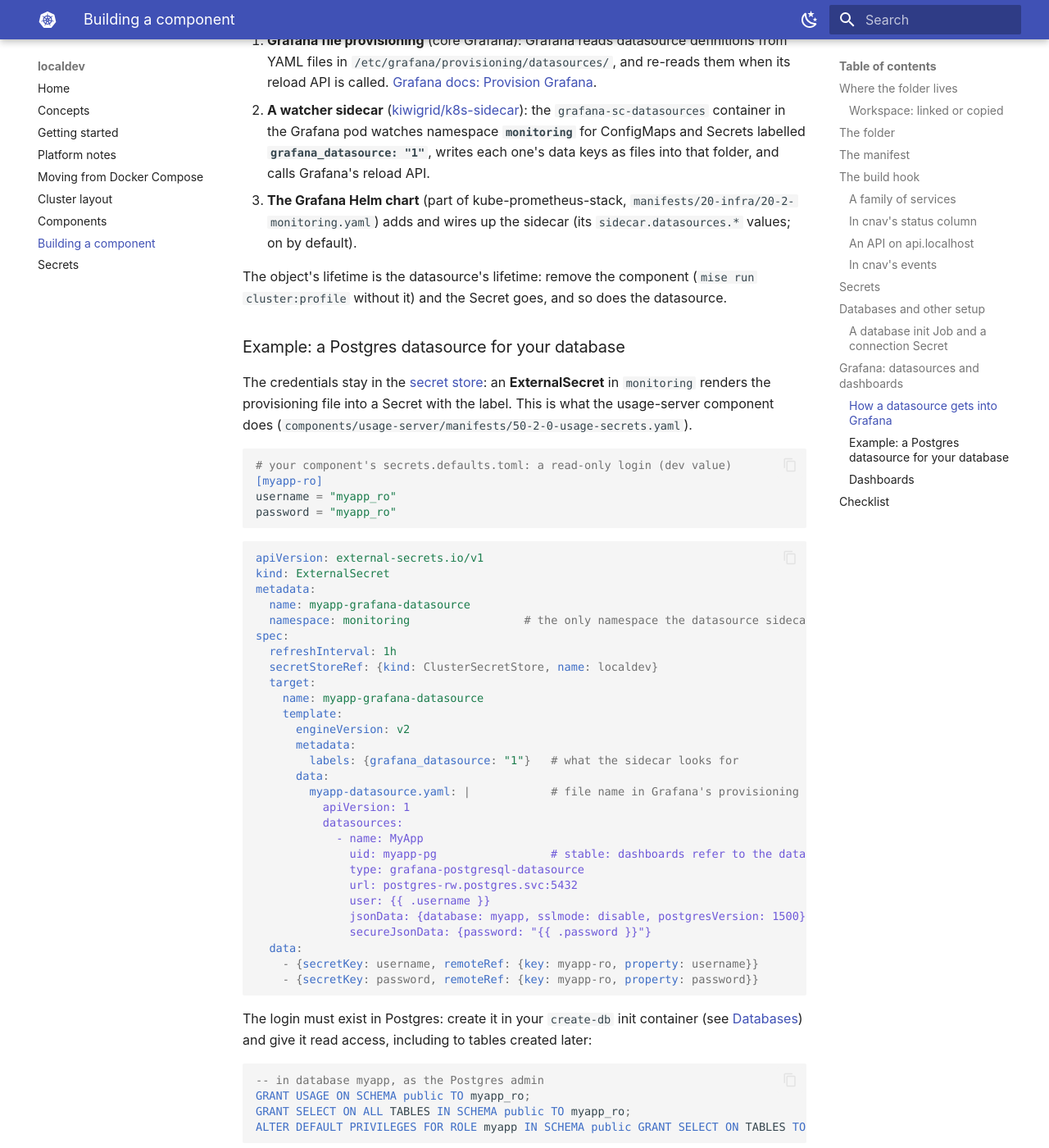
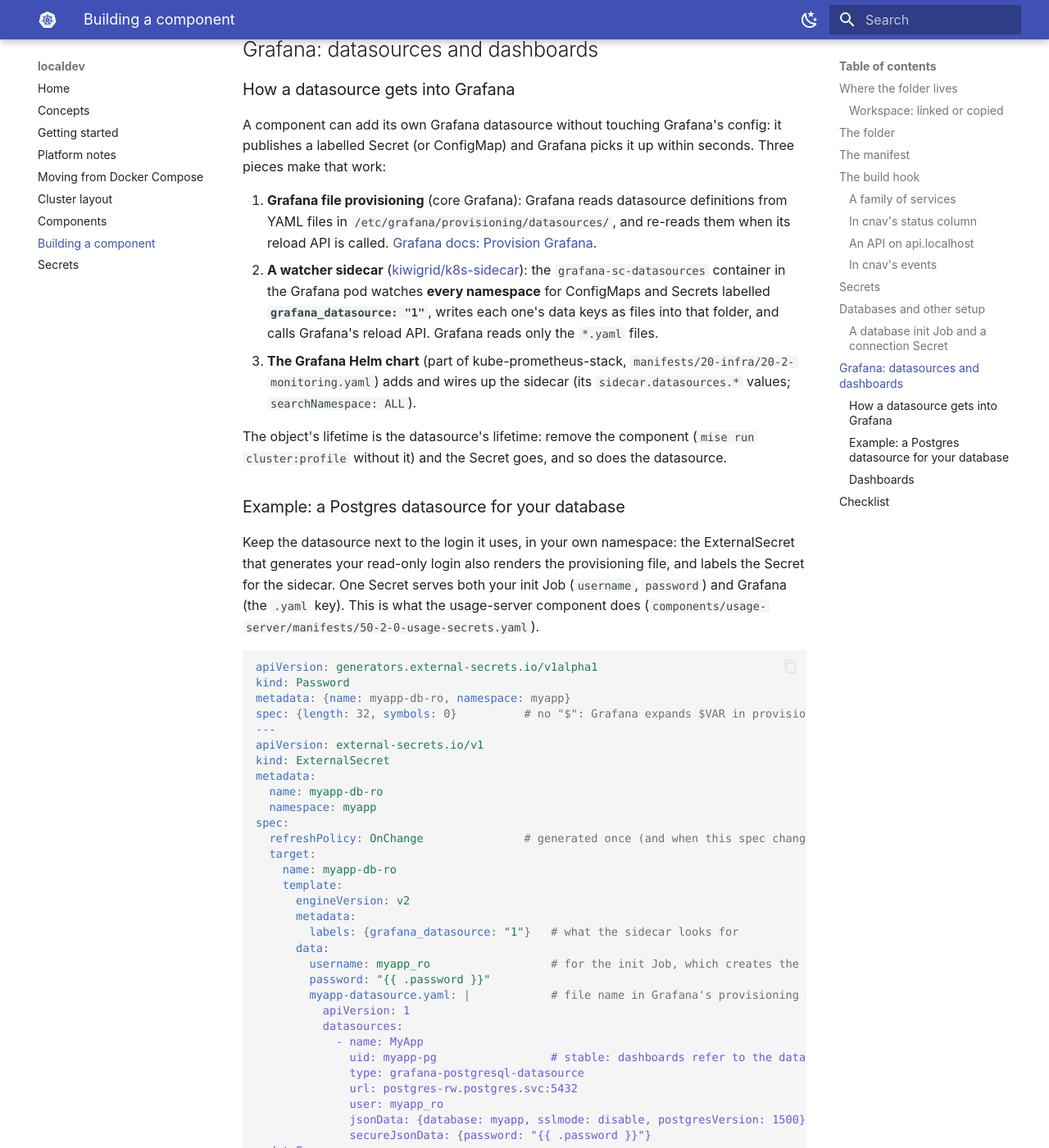
Before and after one commit to bemowski/localdev, an MkDocs documentation site: the page built from docs/content/building-a-component.md, in a window 1280 px wide and 1400 px high, scrolled down 6554 px. Shown: the whole window at 82% size. Built offline with MkDocs 1.6.1 and Material for MkDocs 9.7.7, drawn with Linux system fonts in a browser that asks for light colours; some of the changed text lies outside the part shown.

Commit message:
local secrets

````diff
--- a/docs/content/building-a-component.md
+++ b/docs/content/building-a-component.md
@@ -260,6 +260,10 @@
 (in its own file), keep the values in your gitignored `secrets.store.toml` (fixed dev values can go in
 your component's `secrets.defaults.toml`), and annotate the Deployment for Reloader. See [Secrets](secrets.md).
 
+That is for secrets that come from **outside** your app: an API key, an OAuth client, the Postgres admin
+login. Secrets your app only shares with itself, such as its own database logins, need no store entry:
+generate them in the cluster ([Secrets your app makes itself](secrets.md#secrets-your-app-makes-itself)).
+
 ## Databases and other setup
 
 Postgres runs in namespace `postgres` with fixed local credentials (`app` / `localdev`); from a component,
@@ -290,12 +294,16 @@
 - **The Deployment reads one Secret**, `<name>-db-app`, with the keys of CloudNativePG's application
   secret: `host`, `port`, `dbname`, `username`, `password`, `uri`. It retries until the database
   answers. It holds no admin login and doesn't know who provisioned the database.
-- **In localdev, ExternalSecrets build that Secret** from your `secrets.defaults.toml` entry, adding
-  host, port and database name in a template. A second ExternalSecret, read only by the Job, carries
-  the Postgres admin login (store entry `postgres-app`).
-- **A Job in its own manifest file** creates the role and database idempotently. k3s runs it when the
-  file is first applied, and replaces and re-runs it when its spec changes. It doesn't recreate a
-  deleted Job, so give your component a task that deletes and re-applies it.
+- **An ExternalSecret generates that Secret**: an ESO `Password` generator makes the password once,
+  and a template adds the user, host, port and database name. No store entry, and the password never
+  leaves the cluster ([Secrets your app makes itself](secrets.md#secrets-your-app-makes-itself)).
+  A second ExternalSecret, read only by the Job, carries the Postgres admin login (store entry
+  `postgres-app`): the one secret that really comes from outside.
+- **A Job in its own manifest file** creates the role and database idempotently, and **sets the role's
+  password from the Secret on every run** (`ALTER ROLE ... PASSWORD`), so a regenerated password is put
+  right by the next run. k3s runs it when the file is first applied, and replaces and re-runs it when
+  its spec changes. It doesn't recreate a deleted Job, so give your component a task that deletes and
+  re-applies it (usage-server: `mise run db-init`).
 - **Elsewhere, that file is swapped**, for example for a CloudNativePG Cluster named `<name>-db`,
   whose generated secret is `<name>-db-app`. The Deployment doesn't change.
 
@@ -315,44 +323,45 @@
    in `/etc/grafana/provisioning/datasources/`, and re-reads them when its reload API is called.
    [Grafana docs: Provision Grafana](https://grafana.com/docs/grafana/latest/administration/provisioning/#data-sources).
 2. **A watcher sidecar** ([kiwigrid/k8s-sidecar](https://github.com/kiwigrid/k8s-sidecar)): the
-   `grafana-sc-datasources` container in the Grafana pod watches namespace **`monitoring`** for
+   `grafana-sc-datasources` container in the Grafana pod watches **every namespace** for
    ConfigMaps and Secrets labelled **`grafana_datasource: "1"`**, writes each one's data keys as files
-   into that folder, and calls Grafana's reload API.
+   into that folder, and calls Grafana's reload API. Grafana reads only the `*.yaml` files.
 3. **The Grafana Helm chart** (part of kube-prometheus-stack, `manifests/20-infra/20-2-monitoring.yaml`)
-   adds and wires up the sidecar (its `sidecar.datasources.*` values; on by default).
+   adds and wires up the sidecar (its `sidecar.datasources.*` values; `searchNamespace: ALL`).
 
 The object's lifetime is the datasource's lifetime: remove the component (`mise run cluster:profile`
 without it) and the Secret goes, and so does the datasource.
 
 ### Example: a Postgres datasource for your database
 
-The credentials stay in the [secret store](secrets.md): an **ExternalSecret** in `monitoring`
-renders the provisioning file into a Secret with the label. This is what the usage-server component does
+Keep the datasource next to the login it uses, in your own namespace: the ExternalSecret that
+generates your read-only login also renders the provisioning file, and labels the Secret for the
+sidecar. One Secret serves both your init Job (`username`, `password`) and Grafana (the `.yaml` key).
+This is what the usage-server component does
 (`components/usage-server/manifests/50-2-0-usage-secrets.yaml`).
 
-```toml
-# your component's secrets.defaults.toml: a read-only login (dev value)
-[myapp-ro]
-username = "myapp_ro"
-password = "myapp_ro"
-```
-
 ```yaml
+apiVersion: generators.external-secrets.io/v1alpha1
+kind: Password
+metadata: {name: myapp-db-ro, namespace: myapp}
+spec: {length: 32, symbols: 0}          # no "$": Grafana expands $VAR in provisioning files
+---
 apiVersion: external-secrets.io/v1
 kind: ExternalSecret
 metadata:
-  name: myapp-grafana-datasource
-  namespace: monitoring                 # the only namespace the datasource sidecar watches
+  name: myapp-db-ro
+  namespace: myapp
 spec:
-  refreshInterval: 1h
-  secretStoreRef: {kind: ClusterSecretStore, name: localdev}
+  refreshPolicy: OnChange               # generated once (and when this spec changes), never rotated
   target:
-    name: myapp-grafana-datasource
+    name: myapp-db-ro
     template:
       engineVersion: v2
       metadata:
         labels: {grafana_datasource: "1"}   # what the sidecar looks for
       data:
+        username: myapp_ro                  # for the init Job, which creates the login
+        password: "{{ .password }}"
         myapp-datasource.yaml: |            # file name in Grafana's provisioning folder: keep it unique
           apiVersion: 1
           datasources:
@@ -360,16 +369,17 @@
               uid: myapp-pg                 # stable: dashboards refer to the datasource by uid
               type: grafana-postgresql-datasource
               url: postgres-rw.postgres.svc:5432
-              user: {{ .username }}
+              user: myapp_ro
               jsonData: {database: myapp, sslmode: disable, postgresVersion: 1500}
               secureJsonData: {password: "{{ .password }}"}
-  data:
-    - {secretKey: username, remoteRef: {key: myapp-ro, property: username}}
-    - {secretKey: password, remoteRef: {key: myapp-ro, property: password}}
+  dataFrom:
+    - sourceRef:
+        generatorRef: {apiVersion: generators.external-secrets.io/v1alpha1, kind: Password, name: myapp-db-ro}
 ```
 
-The login must exist in Postgres: create it in your `create-db` init container (see
-[Databases](#databases-and-other-setup)) and give it read access, including to tables created later:
+The login must exist in Postgres: create it in your init Job, setting its password from the Secret
+on every run (see [Databases](#databases-and-other-setup)), and give it read access, including to
+tables created later:
 
 ```sql
 -- in database myapp, as the Postgres admin
@@ -390,7 +400,8 @@
 
 **Gotchas:**
 
-- The Secret must be in `monitoring`; anywhere else it's ignored.
+- The sidecar also writes the Secret's other keys (`username`, `password`) into the folder; Grafana
+  ignores files that aren't `*.yaml`, so they're harmless.
 - Every datasource needs a unique `uid` and `name`, and the file name (the `data:` key) must not
   collide with another component's.
 - Grafana expands `$VAR` and `${VAR}` in provisioning files as environment variables: a password
@@ -421,4 +432,4 @@
 3. Registered: `local.toml` (external) or `profiles.toml` (in this repo); `python3 profile.py check`.
 4. `mise run cluster:profile <profile>`; the app is on `http://localhost/<name>/`.
    Optional: an API on `http://api.localhost/<name>/` (open, or keyed with an `api-<name>` entry).
-5. Optional: a Grafana datasource (ExternalSecret in `monitoring`) and `dashboards/`.
+5. Optional: a Grafana datasource (a labelled Secret in your namespace) and `dashboards/`.
````
Also changed, not shown: AGENTS.md (+2 -1 lines), docs/content/secrets.md (+35 -0 lines), components/usage-server/readme.md, 4 other files.
